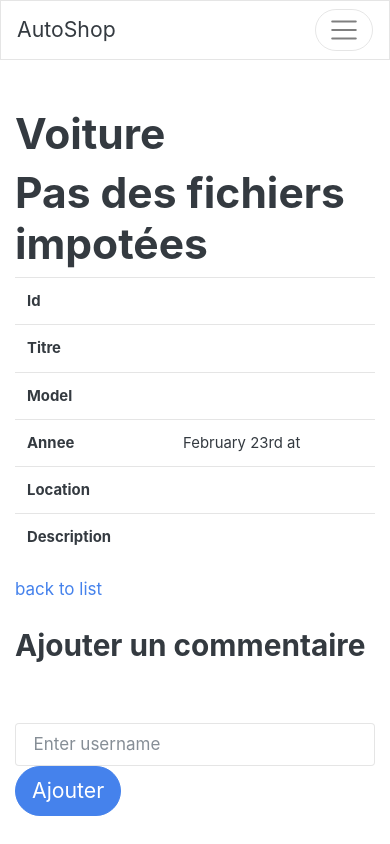
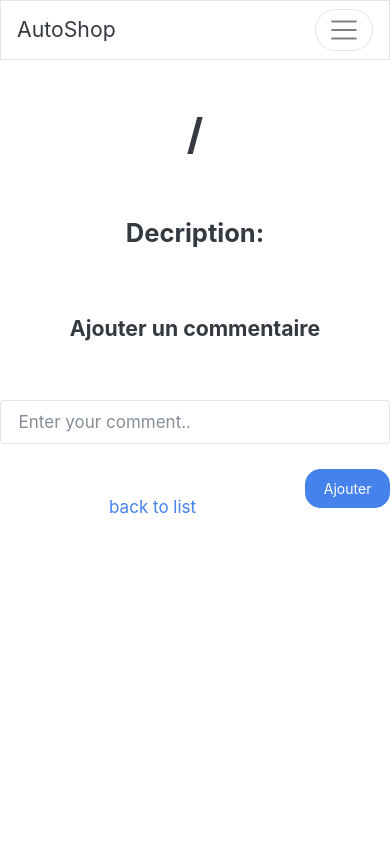
Before and after one commit to rania-youssef/AgenceVoiture, a Symfony app: template templates/voiture/show.html.twig in a window 390 px wide. Run offline with Twig, Linux system fonts and the light colour scheme; the template is opened without the code that fills it, so the values that code supplies are empty; some libraries are stand-ins or nearby versions.

Commit message:
second version

```diff
--- a/templates/base.html.twig
+++ b/templates/base.html.twig
@@ -12,11 +12,24 @@
     {% endblock %}
   </head>
   <body>
+
     <nav class="navbar navbar-expand-lg navbar-light bg-light">
-      <a class="navbar-brand" href="/"> AutoShop</a>
+      <a class="navbar-brand" href="/">
+        AutoShop</a>
       <button class="navbar-toggler" type="button" data-toggle="collapse" data-target="#navbarColor03" aria-controls="navbarColor03" aria-expanded="false" aria-label="Toggle navigation">
         <span class="navbar-toggler-icon"></span>
       </button>
+      <div class="collapse navbar-collapse" id="navbarColor03">
+        <ul class="navbar-nav mr-auto">
+          <li class="nav-item active">
+            <a class="nav-link" href="{{ path('voiture_index') }}">Produits
+            </a>
+          </li>
+          <li class="nav-item">
+            <a class="nav-link" href="{{ path('show_panier') }}">Panier</a>
+          </li>
+        </ul>
+      </div>
 
     </div>
   </nav>
--- a/templates/voiture/show.html.twig
+++ b/templates/voiture/show.html.twig
@@ -3,59 +3,82 @@
 {% block title %}Voiture{% endblock %}
 
 {% block body %}
-  <h1>Voiture</h1>
+  <style>
+    .carousel-inner img {
 
-  <table class="table">
-    <tbody>
-      <tr>
-        <th>Id</th>
-        <td>{{ voiture.id }}</td>
-      </tr>
-      <tr>
-        <th>Titre</th>
-        <td>{{ voiture.titre }}</td>
-      </tr>
-      <tr>
-        <th>Model</th>
-        <td>{{ voiture.model }}</td>
-      </tr>
-      <tr>
-        <th>Annee</th>
-        <td>{{ voiture.annee|date("F jS \\a\\t ") }}</td>
-      </tr>
-      <tr>
-        <th>Location</th>
-        <td>{{ voiture.location }}</td>
-      </tr>
-      <tr>
-        <th>Description</th>
-        <td>{{ voiture.description }}</td>
-      </tr>
+      /* make all photos black and white */
+      width: 80%;
+      /* Set width to 100% */
+      margin: auto;
+    }
+    body {
+      text-align: center;
+    }
+
+    .carousel-caption h3 {
+      color: #fff !important;
+
+    }
+
+    @media (max-width: 600px) {
+      .carousel-caption {
+        display: none;
+        /* Hide the carousel text when the screen is less than 600 pixels wide */
+      }
+    }
+
+    #myCarousel {
+      text-align: center;
+
+    }
+  </style>
+  <body>
+    <h1>
+      {{ voiture.titre }}
+      /
+      {{ voiture.model }}</h1>
+    <br>
+
+    <div id="myCarousel" class="carousel slide" data-ride="carousel">
+
+      <div class="carousel-inner" role="listbox">
         {% if voiture.imges %}
-        <table>
+          <div class="item active">
+            {% for image in voiture.imges %}
+              <img src="{{ asset('/uploads/' ~ image) }}" alt="Image" width="350" height="350">
+            {% endfor %}
+          {% endif %}
+          <div class="carousel-caption">
+            <h3>{{ voiture.titre }}
+              /
+              {{ voiture.model }}</h3>
+            <p>
+              {{ voiture.annee|date("F jS \\a\\t ") }}</p>
+            <p>
+              Localisation :
+              {{ voiture.location }}
+            </p>
+          </div>
+        </div>
 
-          {% for image in voiture.imges %}
-            <tr>
-              <td>
-                <img src="{{ asset('/uploads/' ~ image) }}" alt="Image" width="200" height="200"></td>
-            </td>
-          </tr>
-        {% endfor %}
+        <!-- Left and right controls -->
+        <a class="left carousel-control" href="#myCarousel" role="button" data-slide="prev">
+          <span class="glyphicon glyphicon-chevron-left" aria-hidden="true"></span>
+          <span class="sr-only">Previous</span>
+        </a>
+        <a class="right carousel-control" href="#myCarousel" role="button" data-slide="next">
+          <span class="glyphicon glyphicon-chevron-right" aria-hidden="true"></span>
+          <span class="sr-only">Next</span>
+        </a>
+      </div>
+    </div>
 
-      {% else %}
-        <h1>
-          Pas des fichiers impotées
-        </h1>
-      {% endif %}
-    </tbody>
-  </table>
+    <br>
+    <h4>Decription:
 
-  <a href="{{ path('voiture_index') }}">back to list</a>
-  {% if is_granted('ROLE_ADMIN') %}
-    <a href="{{ path('voiture_edit', {'id': voiture.id}) }}">edit</a>
-
-    {{ include('voiture/_delete_form.html.twig') }}
-  {% endif %}
+    </h4>
+    <p>
+      {{ voiture.description }}</p>
 
     <br>
     <br>
@@ -72,19 +95,25 @@
         {% endfor %}
       {% endif %}
 
-    <h3>
+      <h5>
         Ajouter un commentaire
-    </h3>
+      </h5>
       <br>
       <br>
       <form action="{{ path('new_comment', {'id': voiture.id}) }}" method="post">
         <div class="class=" form-group"=" form-group""="form-group" "">
 
-        <input type="text" class="form-control" placeholder="Enter username" id="username" name="comment"/>
-      </div>
+          <input type="text" class="form-control" placeholder="Enter your comment.." id="username" name="comment"/>
+        </div><br>
+        <button type="submit" class="btn btn-primary float-right">Ajouter</button>
+        <br>
+        <a href="{{ path('voiture_index') }}">back to list</a>
+        {% if is_granted('ROLE_ADMIN') %}
+          <a href="{{ path('voiture_edit', {'id': voiture.id}) }}">edit</a>
 
-      <button type="submit" class="btn btn-primary btn-lg">Ajouter</button>
+          {{ include('voiture/_delete_form.html.twig') }}
+        {% endif %}
 
       </form>
-
+    </body>
   {% endblock %}
```
Also changed, not shown: src/Controller/VoitureController.php (+38 -1 lines), templates/voiture/index.html.twig (+54 -39 lines), templates/voiture/panier.html.twig (added, +63 -0 lines). Lines whose indentation alone changed are shown as unchanged.
